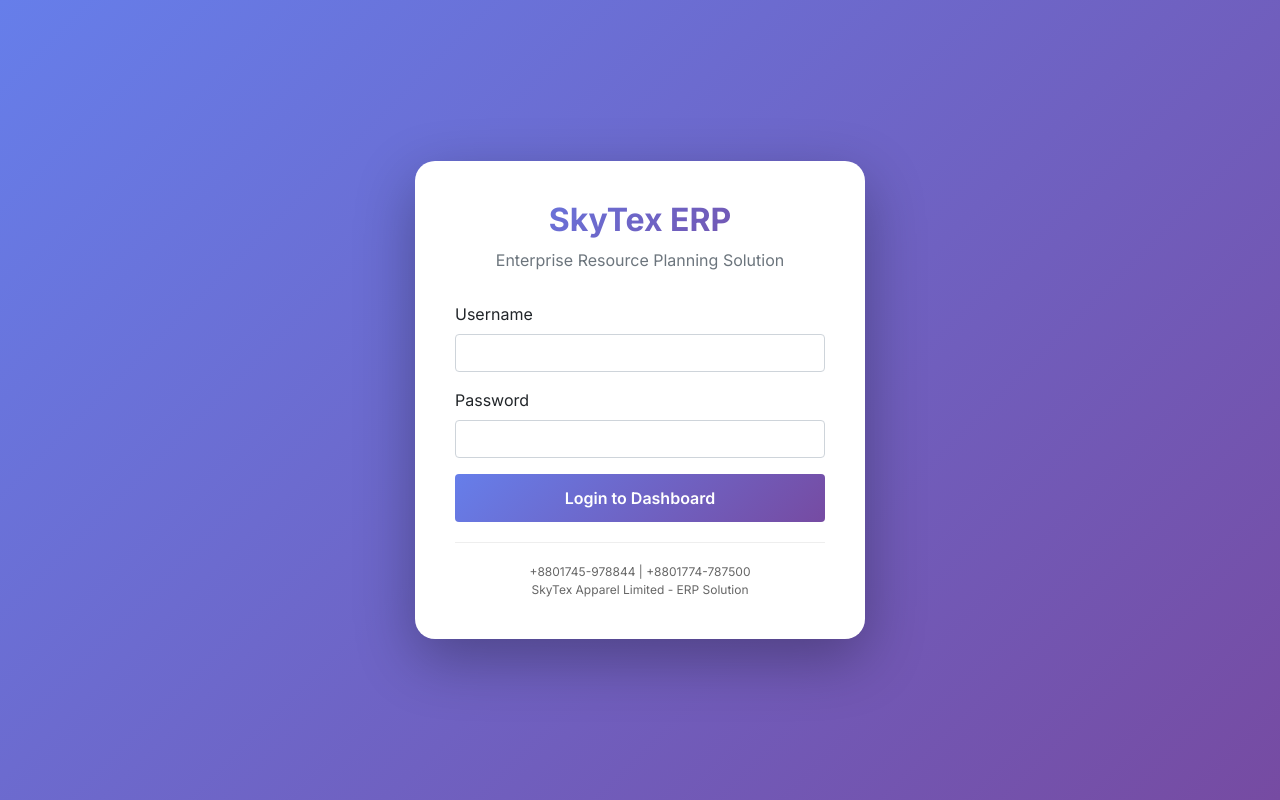
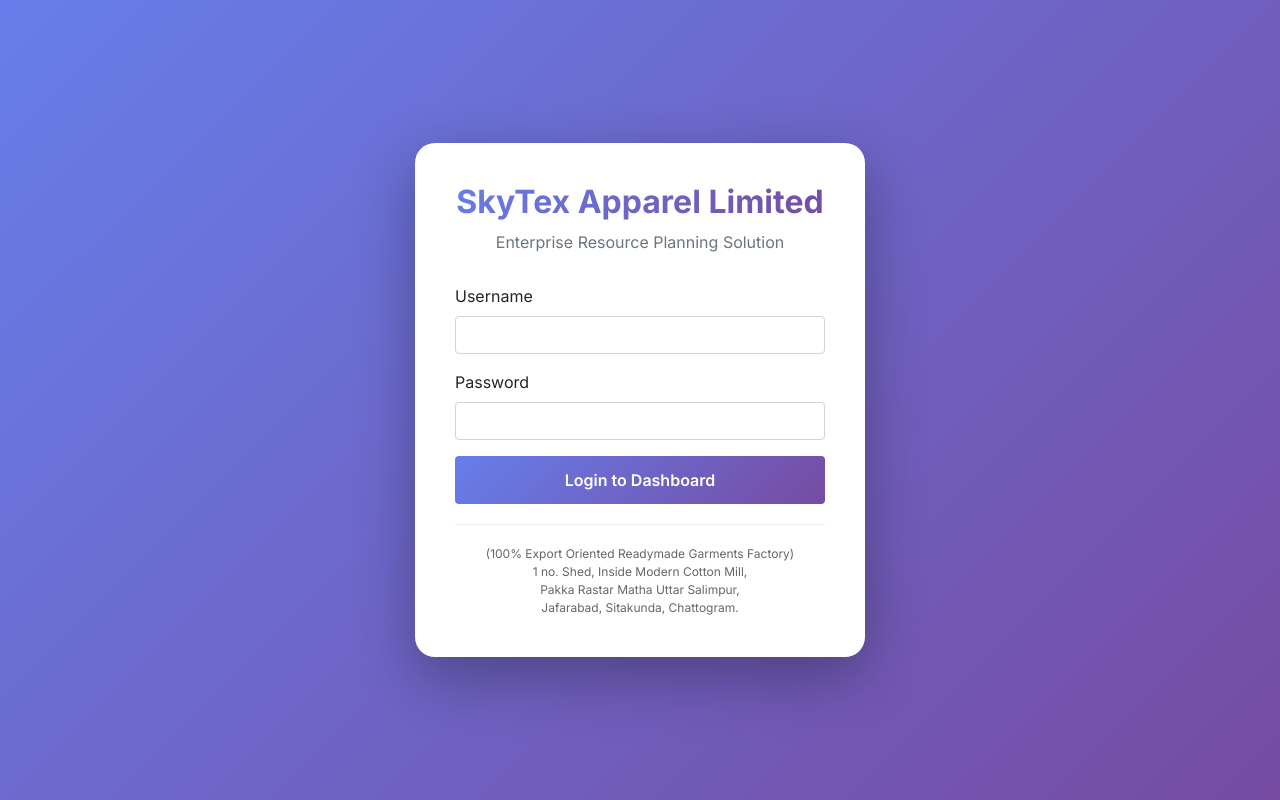
Before and after one commit to hmahabub/sky, a Django app: page /login/ in a window 1280 px wide. Run offline with Django 4.2, Linux system fonts and the light colour scheme.

Commit message:
login page fix

```diff
--- a/templates/base/login.html
+++ b/templates/base/login.html
@@ -66,7 +66,7 @@
 <body>
     <div class="login-card">
         <div class="login-header">
-            <h2>SkyTex ERP</h2>
+            <h2>SkyTex Apparel Limited</h2>
             <p class="text-muted">Enterprise Resource Planning Solution</p>
         </div>
 
@@ -93,8 +93,11 @@
 
         <div class="company-info">
             <p class="contact-info mb-0">
-                <i class="fas fa-phone"></i> +8801745-978844 | +8801774-787500<br>
-                SkyTex Apparel Limited - ERP Solution
+                <i class="fa-solid fa-location-crosshairs"></i>
+                (100% Export Oriented Readymade Garments Factory)<br>
+                1 no. Shed, Inside Modern Cotton Mill, <br>
+                Pakka Rastar Matha Uttar Salimpur,<br>
+                Jafarabad, Sitakunda, Chattogram.
             </p>
         </div>
     </div>
```
